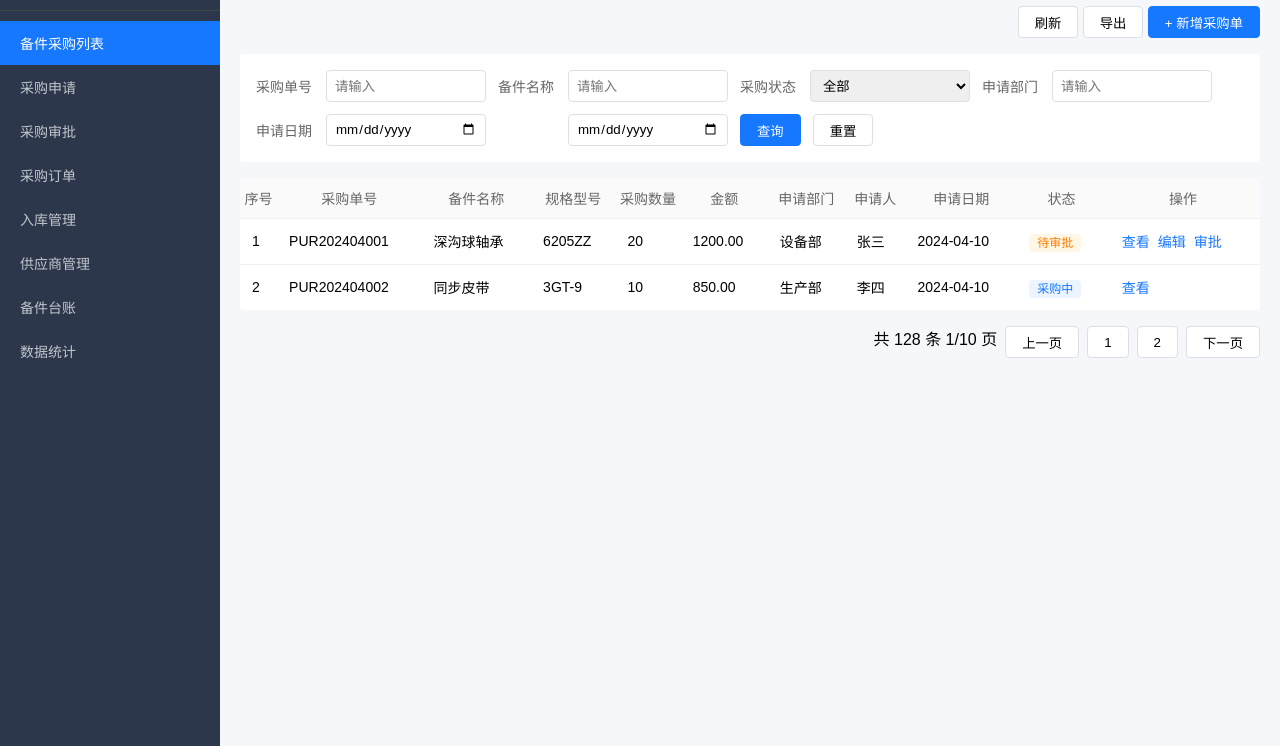
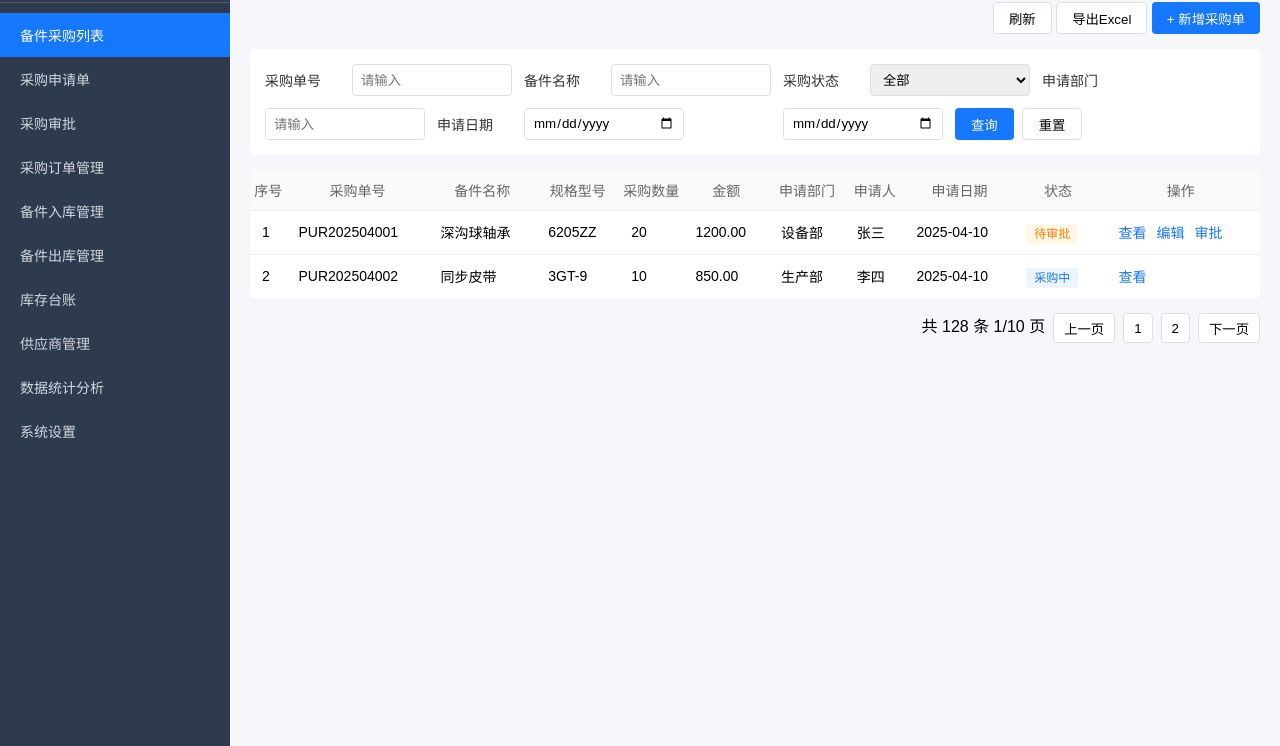
Before and after one commit to rongyun189/YiJing_Afersale, a plain HTML site: page 1.html in a window 1280 px wide. Shown: the part 54-800 px from the top of the page. Drawn offline with Linux system fonts and the light colour scheme.

Commit message:
Update 1.html

```diff
--- a/1.html
+++ b/1.html
@@ -3,71 +3,108 @@
 <head>
 <meta charset="UTF-8">
 <meta name="viewport" content="width=device-width, initial-scale=1.0">
-<title>备件采购管理系统</title>
+<title>售后备件管理系统</title>
 <style>
 *{margin:0;padding:0;box-sizing:border-box;font-family:"Microsoft YaHei",sans-serif}
-body{display:flex;height:100vh;background:#f5f7fa}
-.sidebar{width:220px;background:#2d374b;color:#fff;height:100%;padding-top:20px}
-.sidebar .logo{text-align:center;font-size:16px;padding-bottom:20px;border-bottom:1px solid #444;margin-bottom:10px}
-.menu{list-style:none}
-.menu li{padding:12px 20px;font-size:14px;color:#c0c6cc;cursor:pointer}
-.menu li.active{background:#1677ff;color:#fff}
-.menu li:hover{background:#404c62;color:#fff}
-.content{flex:1;padding:20px;overflow:auto}
-.page-title{font-size:16px;margin-bottom:16px}
-.tool-bar{display:flex;justify-content:space-between;margin-bottom:16px}
-button{height:32px;padding:0 16px;border-radius:4px;border:1px solid #dcdfe6;background:#fff;cursor-pointer}
-button.primary{background:#1677ff;color:#fff;border-color:#1677ff}
-.search-wrap{background:#fff;padding:16px;border-radius:4px;display:flex;flex-wrap:wrap;gap:12px;margin-bottom:16px}
-.search-item{display:flex;align-items:center}
-.search-item label{width:70px;font-size:14px;color:#666}
-.search-item input,.search-item select{height:32px;padding:0 8px;border:1px solid #dcdfe6;border-radius:4px;width:160px}
-.table-box{background:#fff;border-radius:4px;overflow:hidden}
+body{display:flex;height:100vh;background:#F5F7FA}
+
+/* 左侧菜单 */
+.sidebar{width:230px;background:#2E3B4E;color:white;padding-top:15px}
+.sidebar .title{text-align:center;font-size:15px;padding:10px 0;border-bottom:1px solid #4a5a73;margin-bottom:10px}
+.sidebar .menu{list-style:none}
+.sidebar .menu li{padding:12px 20px;font-size:14px;color:#D3D7DE;cursor:pointer}
+.sidebar .menu li.active{background:#1677FF;color:white}
+.sidebar .menu li:hover{background:#404D62}
+
+/* 右侧内容 */
+.content{flex:1;padding:20px;overflow-y:auto}
+.page-title{font-size:15px;font-weight:bold;margin-bottom:15px}
+
+/* 工具栏 */
+.tool-bar{display:flex;justify-content:space-between;margin-bottom:15px}
+.tool-bar button{height:32px;padding:0 15px;border:1px solid #DCDFE6;border-radius:4px;background:white;cursor:pointer}
+.tool-bar button.primary{background:#1677FF;color:white;border:none}
+
+/* 查询区 */
+.search{background:white;padding:15px;border-radius:4px;display:flex;flex-wrap:wrap;gap:12px;align-items:center;margin-bottom:15px}
+.search label{width:75px;font-size:14px;color:#333}
+.search input,.search select{height:32px;padding:0 8px;border:1px solid #DCDFE6;border-radius:4px;width:160px}
+.search .btn-group{display:flex;gap:8px}
+.search button{height:32px;padding:0 16px;border-radius:4px;border:none;cursor:pointer}
+.search button.query{background:#1677FF;color:white}
+.search button.reset{background:white;border:1px solid #DCDFE6}
+
+/* 表格 */
+.table-box{background:white;border-radius:4px;overflow:hidden}
 table{width:100%;border-collapse:collapse}
-th{height:40px;background:#fafafa;font-size:14px;color:#666;font-weight:400}
-td{height:46px;padding:0 12px;border-top:1px solid #f0f0f0;font-size:14px}
-.status{padding:2px 8px;border-radius:4px;font-size:12px}
-.wait{background:#fff7e6;color:#ff7d00}
-.ing{background:#ecf5ff;color:#1677ff}
-.success{background:#f0f9ff;color:#00b42a}
-.oper a{color:#1677ff;margin:0 4px;text-decoration:none}
-.pagination{margin-top:16px;display:flex;justify-content:flex-end;gap:8px}
+th{height:40px;background:#FAFAFA;font-size:14px;color:#666;font-weight:normal}
+td{height:44px;padding:0 12px;border-top:1px solid #F0F0F0;font-size:14px}
+
+/* 状态标签 */
+.status{padding:3px 8px;border-radius:3px;font-size:12px}
+.status.wait{background:#FFF7E6;color:#FF7D00}
+.status.ing{background:#ECF5FF;color:#1677FF}
+.status.success{background:#F0FFF0;color:#00B42A}
+
+/* 操作 */
+.oper a{color:#1677FF;margin:0 5px;text-decoration:none}
+
+/* 分页 */
+.pagination{margin-top:15px;display:flex;justify-content:flex-end;gap:8px}
+.pagination button{height:30px;padding:0 10px;border:1px solid #DCDFE6;background:white;border-radius:4px}
 </style>
 </head>
+
 <body>
+<!-- 左侧菜单 -->
 <div class="sidebar">
-  <div class="logo">备件采购管理系统</div>
+  <div class="title">售后备件管理系统</div>
   <ul class="menu">
     <li class="active">备件采购列表</li>
-    <li>采购申请</li>
+    <li>采购申请单</li>
     <li>采购审批</li>
-    <li>采购订单</li>
-    <li>入库管理</li>
+    <li>采购订单管理</li>
+    <li>备件入库管理</li>
+    <li>备件出库管理</li>
+    <li>库存台账</li>
     <li>供应商管理</li>
-    <li>备件台账</li>
-    <li>数据统计</li>
+    <li>数据统计分析</li>
+    <li>系统设置</li>
   </ul>
 </div>
+
+<!-- 右侧内容 -->
 <div class="content">
   <div class="page-title">备件采购列表</div>
+
   <div class="tool-bar">
     <div></div>
     <div>
       <button>刷新</button>
-      <button>导出</button>
+      <button>导出Excel</button>
       <button class="primary">+ 新增采购单</button>
     </div>
   </div>
-  <div class="search-wrap">
-    <div class="search-item"><label>采购单号</label><input placeholder="请输入"></div>
-    <div class="search-item"><label>备件名称</label><input placeholder="请输入"></div>
-    <div class="search-item"><label>采购状态</label><select><option>全部</option><option>待审批</option><option>采购中</option><option>已完成</option></select></div>
-    <div class="search-item"><label>申请部门</label><input placeholder="请输入"></div>
-    <div class="search-item"><label>申请日期</label><input type="date"></div>
-    <div class="search-item"><label></label><input type="date"></div>
-    <button class="primary">查询</button>
-    <button>重置</button>
+
+  <div class="search">
+    <label>采购单号</label><input placeholder="请输入">
+    <label>备件名称</label><input placeholder="请输入">
+    <label>采购状态</label>
+    <select>
+      <option>全部</option>
+      <option>待审批</option>
+      <option>采购中</option>
+      <option>已完成</option>
+    </select>
+    <label>申请部门</label><input placeholder="请输入">
+    <label>申请日期</label><input type="date">
+    <label></label><input type="date">
+    <div class="btn-group">
+      <button class="query">查询</button>
+      <button class="reset">重置</button>
+    </div>
   </div>
+
   <div class="table-box">
     <table>
       <tr>
@@ -85,32 +122,33 @@ td{height:46px;padding:0 12px;border-top:1px solid #f0f0f0;font-size:14px}
       </tr>
       <tr>
         <td>1</td>
-        <td>PUR202404001</td>
+        <td>PUR202504001</td>
         <td>深沟球轴承</td>
         <td>6205ZZ</td>
         <td>20</td>
         <td>1200.00</td>
         <td>设备部</td>
         <td>张三</td>
-        <td>2024-04-10</td>
+        <td>2025-04-10</td>
         <td><span class="status wait">待审批</span></td>
         <td class="oper"><a>查看</a><a>编辑</a><a>审批</a></td>
       </tr>
       <tr>
         <td>2</td>
-        <td>PUR202404002</td>
+        <td>PUR202504002</td>
         <td>同步皮带</td>
         <td>3GT-9</td>
         <td>10</td>
         <td>850.00</td>
         <td>生产部</td>
         <td>李四</td>
-        <td>2024-04-10</td>
+        <td>2025-04-10</td>
         <td><span class="status ing">采购中</span></td>
         <td class="oper"><a>查看</a></td>
       </tr>
     </table>
   </div>
+
   <div class="pagination">
     共 128 条 1/10 页
     <button>上一页</button>
```
